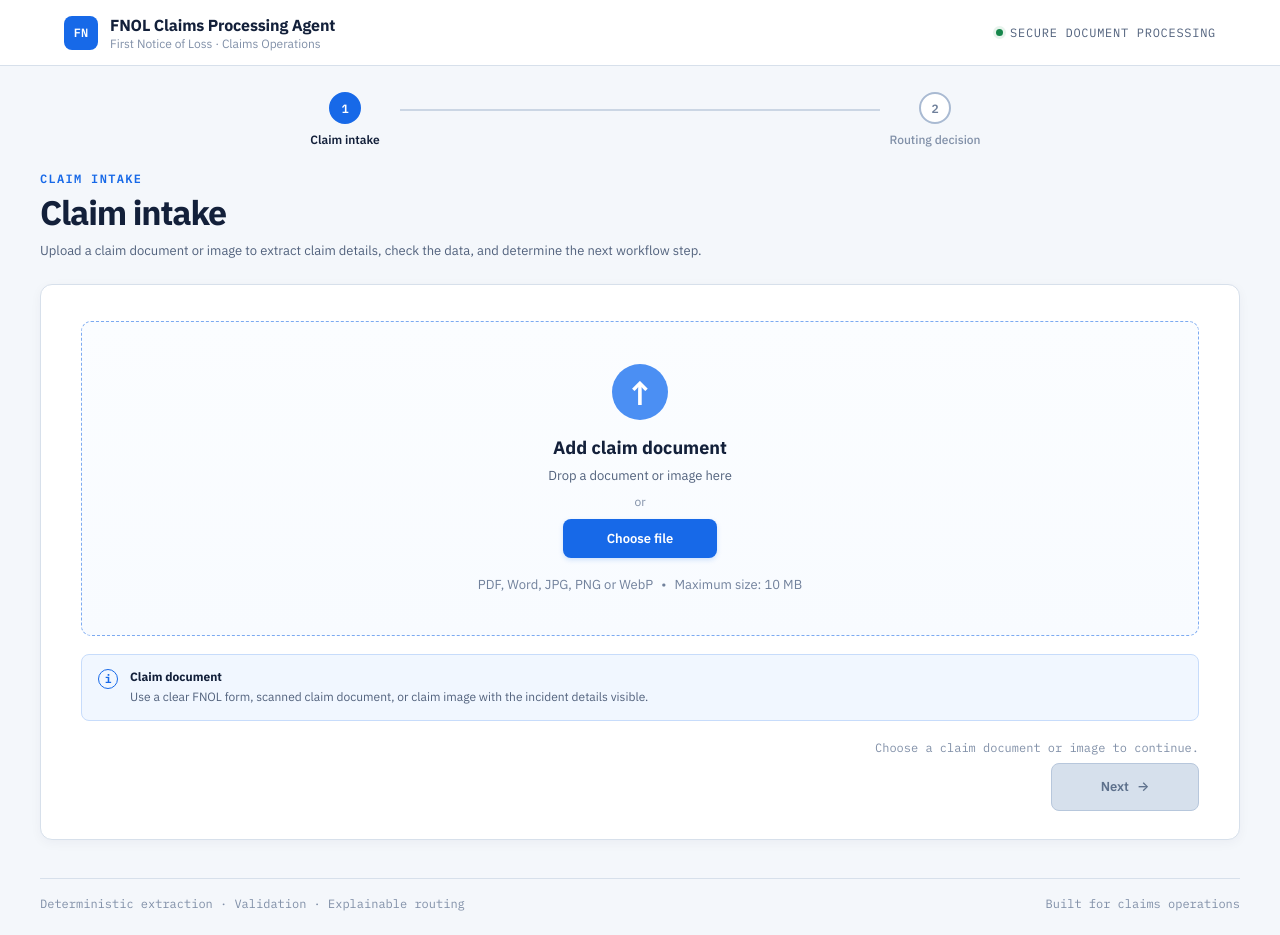
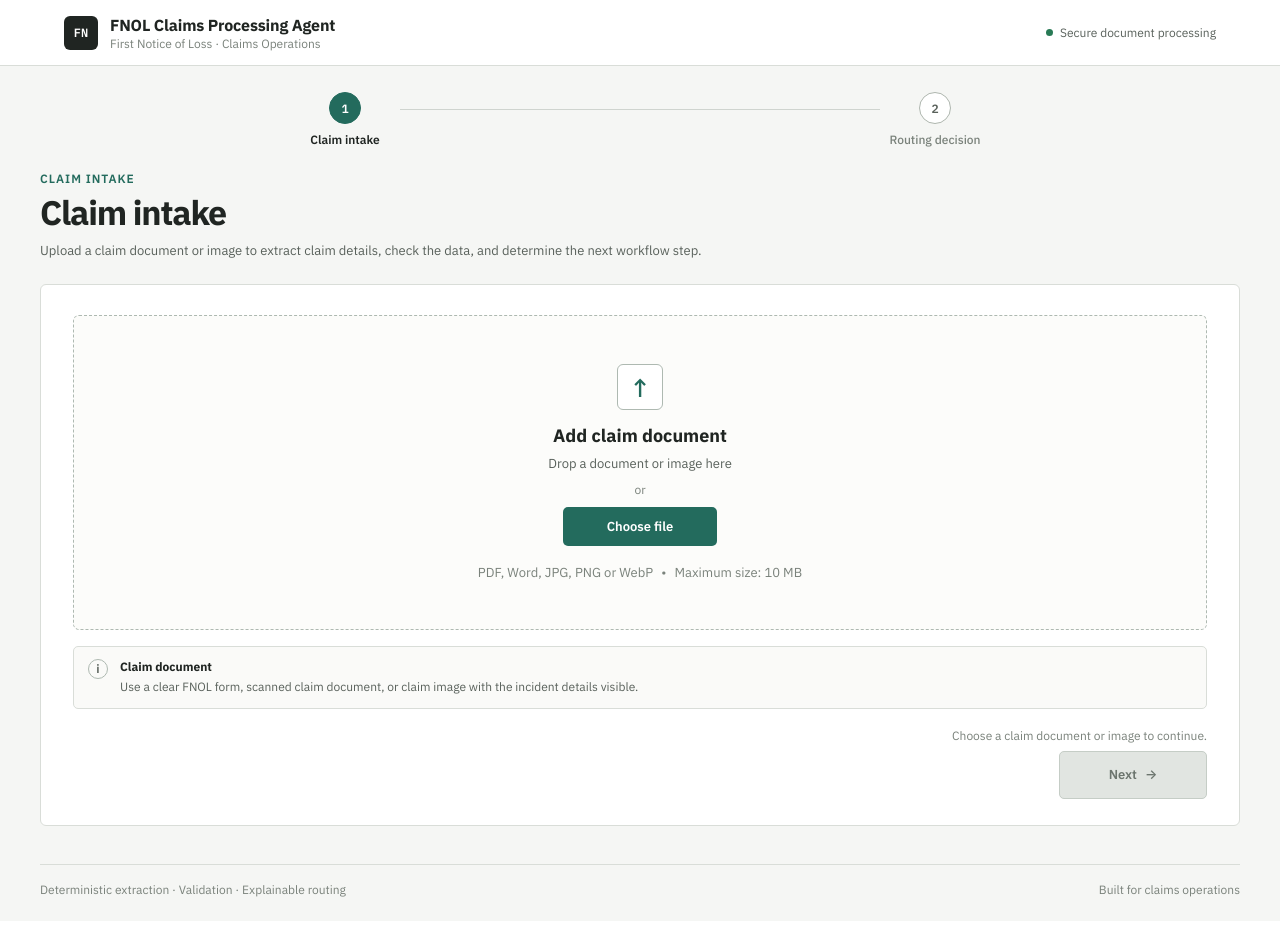
Before and after one commit to santhosh12133/FNOL-Claims-Processing-Agent, a Flask app: page / in a window 1280 px wide. After the commit the page ends 897 px from the top, so only its background shows below. Run offline with Flask 3, Linux system fonts and the light colour scheme.

Commit message:
Simplify FNOL interface styling for a practical claims-workflow look

```diff
--- a/static/style.css
+++ b/static/style.css
@@ -1,17 +1,17 @@
 :root {
-  --bg: #f4f7fb;
+  --bg: #f5f6f4;
   --surface: #ffffff;
-  --surface-soft: #f8fbff;
-  --border: #d7e0eb;
-  --border-strong: #c3cfdd;
-  --text: #13203a;
-  --text-soft: #52627d;
-  --text-muted: #8190a8;
-  --brand: #1769e8;
-  --brand-dark: #0e55c8;
-  --success: #16864b;
-  --danger: #c92a2a;
-  --warning: #c77800;
+  --surface-soft: #fafaf8;
+  --border: #d9ddd8;
+  --border-strong: #bfc6bf;
+  --text: #202522;
+  --text-soft: #59615b;
+  --text-muted: #7a827b;
+  --brand: #236b5d;
+  --brand-dark: #185247;
+  --success: #287a55;
+  --danger: #b42318;
+  --warning: #9a6700;
   --mono: 'IBM Plex Mono', ui-monospace, SFMono-Regular, Menlo, monospace;
   --sans: 'IBM Plex Sans', system-ui, -apple-system, BlinkMacSystemFont, 'Segoe UI', sans-serif;
 }
@@ -25,108 +25,108 @@ button { cursor: pointer; }
 
 .topbar { height: 66px; display: flex; align-items: center; justify-content: space-between; padding: 0 clamp(22px, 5vw, 64px); background: var(--surface); border-bottom: 1px solid var(--border); }
 .brand { display: flex; align-items: center; gap: 12px; }
-.brand-mark { width: 34px; height: 34px; display: grid; place-items: center; border-radius: 8px; background: var(--brand); color: #fff; font-family: var(--mono); font-size: 12px; font-weight: 600; }
+.brand-mark { width: 34px; height: 34px; display: grid; place-items: center; border-radius: 6px; background: var(--text); color: #fff; font-family: var(--mono); font-size: 12px; font-weight: 600; }
 .brand-name { font-size: 16px; font-weight: 700; letter-spacing: -.01em; }
 .brand-subtitle { margin-top: 1px; color: var(--text-muted); font-size: 12px; }
-.system-status { display: flex; align-items: center; gap: 7px; color: var(--text-soft); font-family: var(--mono); font-size: 12px; letter-spacing: .06em; text-transform: uppercase; }
-.status-dot { width: 7px; height: 7px; border-radius: 50%; background: var(--success); box-shadow: 0 0 0 3px rgba(22,134,75,.10); }
+.system-status { display: flex; align-items: center; gap: 7px; color: var(--text-soft); font-size: 12px; }
+.status-dot { width: 7px; height: 7px; border-radius: 50%; background: var(--success); }
 
 .app-shell { width: min(1800px, calc(100% - 80px)); margin: 0 auto; padding-bottom: 38px; }
 .steps { width: min(700px, 100%); margin: 26px auto 24px; display: grid; grid-template-columns: auto minmax(80px, 1fr) auto; align-items: center; }
 .step { display: flex; flex-direction: column; align-items: center; gap: 8px; color: var(--text-muted); min-width: 110px; }
-.step-number { width: 32px; height: 32px; border: 2px solid #a9bad2; border-radius: 50%; display: grid; place-items: center; background: var(--surface); color: #6f809b; font-family: var(--mono); font-size: 12px; font-weight: 600; }
+.step-number { width: 32px; height: 32px; border: 1px solid #aeb6ae; border-radius: 50%; display: grid; place-items: center; background: var(--surface); color: var(--text-soft); font-family: var(--mono); font-size: 12px; font-weight: 600; }
 .step-label { font-size: 12px; font-weight: 500; }
 .step.active .step-number, .step.complete .step-number { border-color: var(--brand); background: var(--brand); color: #fff; }
 .step.active .step-label, .step.complete .step-label { color: var(--text); font-weight: 600; }
 .step.complete .step-number { font-size: 0; }
 .step.complete .step-number::after { content: '✓'; font-size: 16px; }
-.step-line { height: 2px; margin-top: -20px; background: #cbd6e4; }
+.step-line { height: 1px; margin-top: -20px; background: #cfd4cf; }
 .step-line.complete { background: var(--brand); }
 
 .page-header, .result-page-header { display: flex; justify-content: space-between; align-items: flex-end; gap: 24px; margin-bottom: 22px; }
-.eyebrow { margin: 0 0 8px; color: var(--brand); font-family: var(--mono); font-size: 12px; font-weight: 600; letter-spacing: .11em; }
+.eyebrow { margin: 0 0 8px; color: var(--brand); font-size: 12px; font-weight: 600; letter-spacing: .08em; }
 h1 { margin: 0; font-size: 34px; line-height: 1.1; letter-spacing: -.035em; }
 .page-header p:not(.eyebrow), .result-page-header p:not(.eyebrow) { max-width: 760px; margin: 10px 0 0; color: var(--text-soft); font-size: 13px; line-height: 1.55; }
 
-.intake-card, .result-card { background: var(--surface); border: 1px solid var(--border); border-radius: 12px; box-shadow: 0 3px 12px rgba(19,32,58,.045); }
-.intake-card { padding: 36px 40px 28px; }
-.upload-zone { min-height: 315px; padding: 36px 28px; display: flex; flex-direction: column; align-items: center; justify-content: center; text-align: center; border: 1.5px dashed #7caaf1; border-radius: 10px; background: linear-gradient(180deg, #fbfdff, #f8fbff); transition: border-color .15s ease, background .15s ease, transform .15s ease; }
-.upload-zone:hover, .upload-zone--active { border-color: var(--brand); background: #f5f9ff; }
-.upload-zone--active { transform: scale(1.005); }
-.upload-icon { width: 56px; height: 56px; margin-bottom: 16px; display: grid; place-items: center; border-radius: 50%; background: #4b8ff3; color: #fff; font-size: 34px; line-height: 1; font-weight: 600; }
+.intake-card, .result-card { background: var(--surface); border: 1px solid var(--border); border-radius: 6px; box-shadow: none; }
+.intake-card { padding: 30px 32px 26px; }
+.upload-zone { min-height: 315px; padding: 36px 28px; display: flex; flex-direction: column; align-items: center; justify-content: center; text-align: center; border: 1px dashed #aeb9b1; border-radius: 6px; background: #fcfcfa; transition: border-color .15s ease, background .15s ease; }
+.upload-zone:hover, .upload-zone--active { border-color: var(--brand); background: #f8faf8; }
+.upload-zone--active { transform: none; }
+.upload-icon { width: 46px; height: 46px; margin-bottom: 14px; display: grid; place-items: center; border: 1px solid #aeb9b1; border-radius: 6px; background: #fff; color: var(--brand); font-size: 26px; line-height: 1; font-weight: 500; }
 .upload-zone h2 { margin: 0 0 8px; font-size: 18px; }
 .upload-zone > p { margin: 0; color: var(--text-soft); font-size: 13px; }
 .upload-zone .or { margin: 10px 0; color: var(--text-muted); font-size: 12px; }
-.choose-btn { min-width: 154px; padding: 11px 22px; display: inline-flex; justify-content: center; align-items: center; border-radius: 8px; background: var(--brand); color: #fff; font-size: 13px; font-weight: 600; box-shadow: 0 2px 5px rgba(23,105,232,.18); }
+.choose-btn { min-width: 154px; padding: 11px 22px; display: inline-flex; justify-content: center; align-items: center; border-radius: 5px; background: var(--brand); color: #fff; font-size: 13px; font-weight: 600; box-shadow: none; }
 .choose-btn:hover { background: var(--brand-dark); }
-.supported-types { margin-top: 18px !important; color: #71819c !important; }
+.supported-types { margin-top: 18px !important; color: var(--text-muted) !important; }
 .supported-types strong { color: var(--text-soft); }
 .supported-types span { margin: 0 5px; }
 
-.support-note { display: flex; gap: 12px; align-items: flex-start; margin-top: 18px; padding: 14px 16px; border: 1px solid #c7dcfb; border-radius: 8px; background: #f1f7ff; }
-.note-icon { width: 20px; height: 20px; flex: 0 0 20px; display: grid; place-items: center; border: 1.5px solid var(--brand); border-radius: 50%; color: var(--brand); font-family: var(--mono); font-size: 12px; font-weight: 600; }
+.support-note { display: flex; gap: 12px; align-items: flex-start; margin-top: 16px; padding: 12px 14px; border: 1px solid var(--border); border-radius: 5px; background: #fafaf8; }
+.note-icon { width: 20px; height: 20px; flex: 0 0 20px; display: grid; place-items: center; border: 1px solid #aeb9b1; border-radius: 50%; color: var(--text-soft); font-size: 12px; font-weight: 600; }
 .support-note strong { display: block; margin-bottom: 4px; font-size: 12px; }
 .support-note p { margin: 0; color: var(--text-soft); font-size: 12px; line-height: 1.5; }
-.selected-file { display: flex; align-items: center; gap: 12px; margin-top: 14px; padding: 11px 12px; border: 1px solid var(--border); border-radius: 8px; background: var(--surface-soft); }
-.file-icon { width: 34px; height: 34px; display: grid; place-items: center; border-radius: 6px; background: #e8f1ff; color: var(--brand); font-family: var(--mono); font-size: 12px; font-weight: 600; }
+.selected-file { display: flex; align-items: center; gap: 12px; margin-top: 14px; padding: 11px 12px; border: 1px solid var(--border); border-radius: 5px; background: var(--surface-soft); }
+.file-icon { width: 34px; height: 34px; display: grid; place-items: center; border-radius: 4px; background: #eef2ef; color: var(--brand); font-family: var(--mono); font-size: 12px; font-weight: 600; }
 .file-info { min-width: 0; flex: 1; display: flex; flex-direction: column; gap: 2px; }
 .file-info span, .file-info small { color: var(--text-muted); font-size: 12px; }
 .file-info strong { overflow-wrap: anywhere; font-size: 13px; }
-.icon-btn { width: 32px; height: 32px; border: 1px solid var(--border); border-radius: 6px; background: #fff; color: var(--text-soft); font-size: 20px; line-height: 1; }
-.icon-btn:hover { border-color: #b3c0d0; color: var(--danger); }
+.icon-btn { width: 32px; height: 32px; border: 1px solid var(--border); border-radius: 4px; background: #fff; color: var(--text-soft); font-size: 20px; line-height: 1; }
+.icon-btn:hover { border-color: var(--border-strong); color: var(--danger); }
 
 .intake-footer { display: flex; flex-direction: column; align-items: flex-end; gap: 6px; margin-top: 18px; }
-.intake-footer p { margin: 0; max-width: 100%; color: var(--text-muted); font-family: var(--mono); font-size: 12px; line-height: 1.5; text-align: right; }
-.next-btn, .secondary-btn { min-height: 44px; padding: 0 20px; display: inline-flex; align-items: center; justify-content: center; gap: 8px; border-radius: 8px; font-size: 13px; font-weight: 600; white-space: nowrap; }
-.next-btn { min-width: 148px; min-height: 48px; border: 1px solid var(--brand); background: var(--brand); color: #fff; box-shadow: 0 3px 8px rgba(23,105,232,.18); }
-.next-btn:hover:not(:disabled) { background: var(--brand-dark); box-shadow: 0 4px 10px rgba(23,105,232,.22); }
-.next-btn:focus-visible, .secondary-btn:focus-visible, .choose-btn:focus-visible, .icon-btn:focus-visible { outline: 3px solid rgba(23,105,232,.28); outline-offset: 2px; }
-.next-btn:disabled { border-color: #b7c7dc; background: #d6e0ec; color: #5e718c; box-shadow: none; cursor: not-allowed; }
+.intake-footer p { margin: 0; max-width: 100%; color: var(--text-muted); font-size: 12px; line-height: 1.5; text-align: right; }
+.next-btn, .secondary-btn { min-height: 44px; padding: 0 20px; display: inline-flex; align-items: center; justify-content: center; gap: 8px; border-radius: 5px; font-size: 13px; font-weight: 600; white-space: nowrap; }
+.next-btn { min-width: 148px; min-height: 48px; border: 1px solid var(--brand); background: var(--brand); color: #fff; box-shadow: none; }
+.next-btn:hover:not(:disabled) { background: var(--brand-dark); box-shadow: none; }
+.next-btn:focus-visible, .secondary-btn:focus-visible, .choose-btn:focus-visible, .icon-btn:focus-visible { outline: 2px solid var(--brand); outline-offset: 2px; }
+.next-btn:disabled { border-color: #c5cdc6; background: #e1e5e1; color: #6c756e; box-shadow: none; cursor: not-allowed; }
 .next-btn[aria-busy="true"] { min-width: 180px; background: var(--brand-dark); color: #fff; cursor: wait; }
 .processing-spinner { width: 16px; height: 16px; flex: 0 0 16px; display: block; animation: processing-spin .75s linear infinite; }
 @keyframes processing-spin { to { transform: rotate(360deg); } }
-.secondary-btn { border: 1px solid var(--border-strong); background: var(--surface); color: #24406d; }
-.secondary-btn:hover { border-color: #9db0c9; background: var(--surface-soft); }
+.secondary-btn { border: 1px solid var(--border-strong); background: var(--surface); color: #2c4b43; }
+.secondary-btn:hover { border-color: #9eaaa1; background: var(--surface-soft); }
 
-.success-banner, .error-banner { display: flex; align-items: center; gap: 12px; margin-bottom: 16px; padding: 13px 16px; border: 1px solid #b9ecd4; border-radius: 8px; background: #f0fcf6; }
-.success-icon { width: 28px; height: 28px; display: grid; place-items: center; border-radius: 50%; background: #45bd7d; color: #fff; font-weight: 700; }
-.success-banner strong { display: block; margin-bottom: 3px; color: #137343; font-size: 13px; }
-.success-banner span { display: block; color: var(--text-soft); font-family: var(--mono); font-size: 12px; overflow-wrap: anywhere; }
-.error-banner { border-color: #f0c8c8; background: #fff6f6; }
+.success-banner, .error-banner { display: flex; align-items: center; gap: 12px; margin-bottom: 16px; padding: 13px 16px; border: 1px solid #c8ddd1; border-radius: 5px; background: #f5faf7; }
+.success-icon { width: 28px; height: 28px; display: grid; place-items: center; border-radius: 50%; background: var(--success); color: #fff; font-weight: 700; }
+.success-banner strong { display: block; margin-bottom: 3px; color: #216744; font-size: 13px; }
+.success-banner span { display: block; color: var(--text-soft); font-size: 12px; overflow-wrap: anywhere; }
+.error-banner { border-color: #e6c4c1; background: #fff7f6; }
 .error-banner strong { color: var(--danger); }
 .result-card { padding: 22px; }
-.recommendation { padding: 26px; text-align: center; border: 1px solid #bcebd5; border-radius: 8px; background: #f1fcf6; }
+.recommendation { padding: 26px; text-align: center; border: 1px solid #c8ddd1; border-radius: 5px; background: #f5faf7; }
 .recommendation-icon { margin-bottom: 8px; color: var(--success); font-size: 28px; }
 .recommendation-label { color: var(--text-soft); font-size: 12px; font-weight: 600; }
 .route-name { margin-top: 8px; font-size: 26px; font-weight: 700; letter-spacing: -.025em; }
 .route-fast { color: var(--success); }
 .route-standard { color: #3564a9; }
 .route-specialist { color: #6941a5; }
-.route-investigation { color: #b42318; }
-.route-manual { color: #a15c00; }
+.route-investigation { color: var(--danger); }
+.route-manual { color: var(--warning); }
 .recommendation-summary, #recommendationSummary { max-width: 680px; margin: 8px auto 0; color: var(--text-soft); font-size: 12px; line-height: 1.5; }
 .metric-grid { display: grid; grid-template-columns: repeat(4, 1fr); gap: 10px; margin: 16px 0; }
-.metric { padding: 13px; border: 1px solid var(--border); border-radius: 8px; background: #fff; }
+.metric { padding: 13px; border: 1px solid var(--border); border-radius: 5px; background: #fff; }
 .metric span { display: block; color: var(--text-soft); font-size: 12px; }
 .metric strong { display: block; margin-top: 4px; color: var(--text); font-family: var(--mono); font-size: 18px; }
-.result-section { margin-top: 14px; padding: 16px; border: 1px solid var(--border); border-radius: 8px; background: #fff; }
+.result-section { margin-top: 14px; padding: 16px; border: 1px solid var(--border); border-radius: 5px; background: #fff; }
 .section-heading { display: flex; align-items: center; gap: 8px; margin-bottom: 9px; font-size: 13px; }
-.section-icon { width: 24px; height: 24px; display: grid; place-items: center; border-radius: 6px; background: #edf4ff; color: var(--brand); font-size: 14px; }
+.section-icon { width: 24px; height: 24px; display: grid; place-items: center; border-radius: 4px; background: #eef2ef; color: var(--brand); font-size: 14px; }
 .reasoning, .incident-section p { max-width: 760px; margin: 0; color: var(--text-soft); font-size: 12px; line-height: 1.6; }
 .quality-grid { display: grid; grid-template-columns: repeat(2, minmax(280px, 460px)); gap: 20px; max-width: 940px; }
-.quality-label { display: block; margin-bottom: 7px; color: var(--text-muted); font-family: var(--mono); font-size: 12px; text-transform: uppercase; letter-spacing: .07em; }
+.quality-label { display: block; margin-bottom: 7px; color: var(--text-muted); font-size: 12px; font-weight: 600; text-transform: uppercase; letter-spacing: .05em; }
 .flag-list { list-style: none; margin: 0; padding: 0; }
-.flag-list li { margin-bottom: 5px; padding: 7px 9px; border: 1px solid var(--border); border-radius: 6px; background: var(--surface-soft); color: var(--text-soft); font-size: 12px; }
-.flag-list__none { border-style: dashed !important; color: var(--text-muted) !important; text-align: center; font-family: var(--mono); font-size: 12px !important; text-transform: uppercase; letter-spacing: .06em; }
+.flag-list li { margin-bottom: 5px; padding: 7px 9px; border: 1px solid var(--border); border-radius: 4px; background: var(--surface-soft); color: var(--text-soft); font-size: 12px; }
+.flag-list__none { border-style: dashed !important; color: var(--text-muted) !important; text-align: center; font-size: 12px !important; text-transform: uppercase; letter-spacing: .05em; }
 .fields-grid { display: grid; grid-template-columns: repeat(3, minmax(0, 1fr)); gap: 12px; max-width: 1120px; }
-.field-card { min-width: 0; padding: 12px; border: 1px solid var(--border); border-radius: 8px; background: var(--surface-soft); }
+.field-card { min-width: 0; padding: 12px; border: 1px solid var(--border); border-radius: 5px; background: var(--surface-soft); }
 .field-card__title { padding-bottom: 7px; margin-bottom: 6px; border-bottom: 1px solid var(--border); font-size: 12px; font-weight: 700; }
 .field-row { display: flex; justify-content: space-between; gap: 12px; padding: 4px 0; font-size: 12px; }
 .field-row__label { color: var(--text-muted); flex-shrink: 0; }
 .field-row__value { min-width: 0; color: var(--text); font-family: var(--mono); font-size: 12px; text-align: right; overflow-wrap: anywhere; word-break: break-word; }
-.field-row__value--missing { color: #9ba7b8; font-style: italic; }
+.field-row__value--missing { color: #9ba39c; font-style: italic; }
 .result-actions { display: flex; justify-content: space-between; gap: 12px; margin-top: 16px; }
-.footer { width: min(1800px, calc(100% - 80px)); margin: 0 auto; padding: 17px 0 24px; display: flex; justify-content: space-between; gap: 16px; border-top: 1px solid var(--border); color: var(--text-muted); font-family: var(--mono); font-size: 12px; }
+.footer { width: min(1800px, calc(100% - 80px)); margin: 0 auto; padding: 17px 0 24px; display: flex; justify-content: space-between; gap: 16px; border-top: 1px solid var(--border); color: var(--text-muted); font-size: 12px; }
 [hidden] { display: none !important; }
 
 @media (max-width: 900px) {
```
